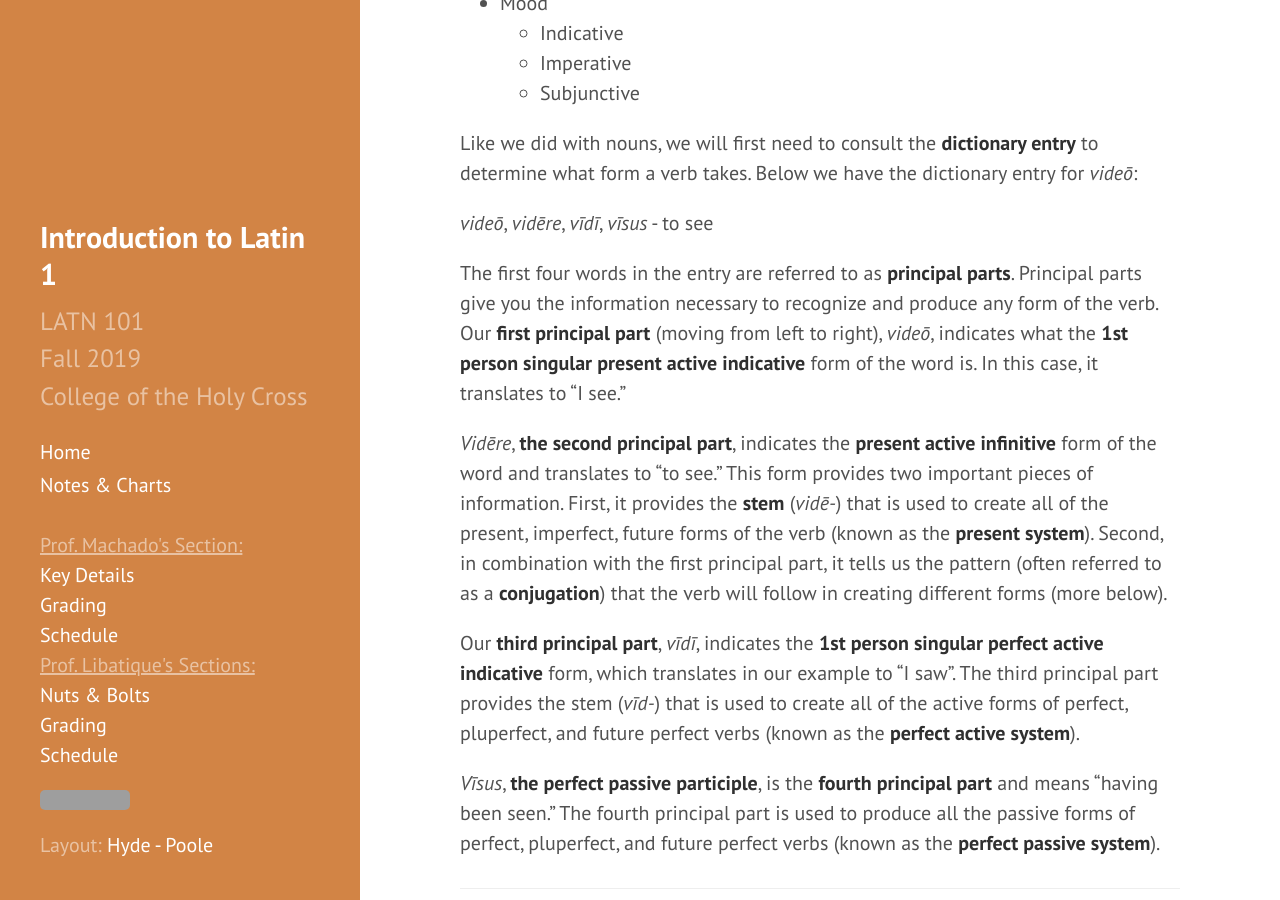
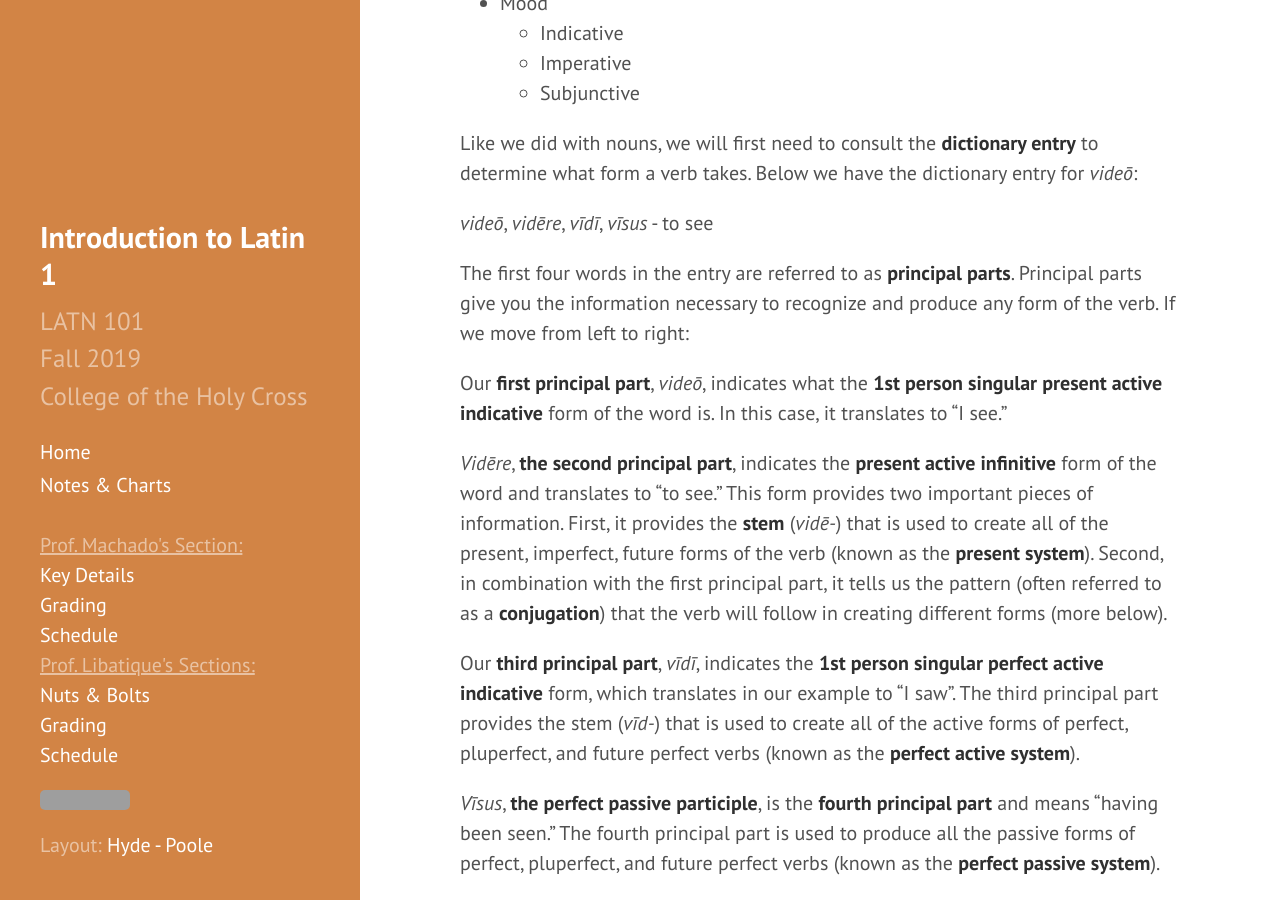
Before and after one commit to DLibatique/LATN102-S20, a Jekyll site: the page built from notes/module-2-overview.md, in a window 1280 px wide and 900 px high, scrolled down 2159 px. Built offline with Jekyll 4.4.1, drawn with Linux system fonts in a browser that asks for light colours; grey boxes are pictures that could not be loaded.

Commit message:
separated out left to right statement

```diff
--- a/notes/module-2-overview.md
+++ b/notes/module-2-overview.md
@@ -49,7 +49,9 @@ Like we did with nouns, we will first need to consult the **dictionary entry** t
 
 *videō*, *vidēre*, *vīdī*, *vīsus* - to see
 
-The first four words in the entry are referred to as **principal parts**. Principal parts give you the information necessary to recognize and produce any form of the verb. Our **first principal part** (moving from left to right), *videō*, indicates what the **1st person singular present active indicative** form of the word is. In this case, it translates to "I see."
+The first four words in the entry are referred to as **principal parts**. Principal parts give you the information necessary to recognize and produce any form of the verb. If we move from left to right:
+
+Our **first principal part**, *videō*, indicates what the **1st person singular present active indicative** form of the word is. In this case, it translates to "I see."
 
 *Vidēre*, **the second principal part**, indicates the **present active infinitive** form of the word and translates to "to see." This form provides two important pieces of information. First, it provides the **stem** (*vidē-*) that is used to create all of the present, imperfect, future forms of the verb (known as the **present system**). Second, in combination with the first principal part, it tells us the pattern (often referred to as a **conjugation**) that the verb will follow in creating different forms (more below).
 
```
